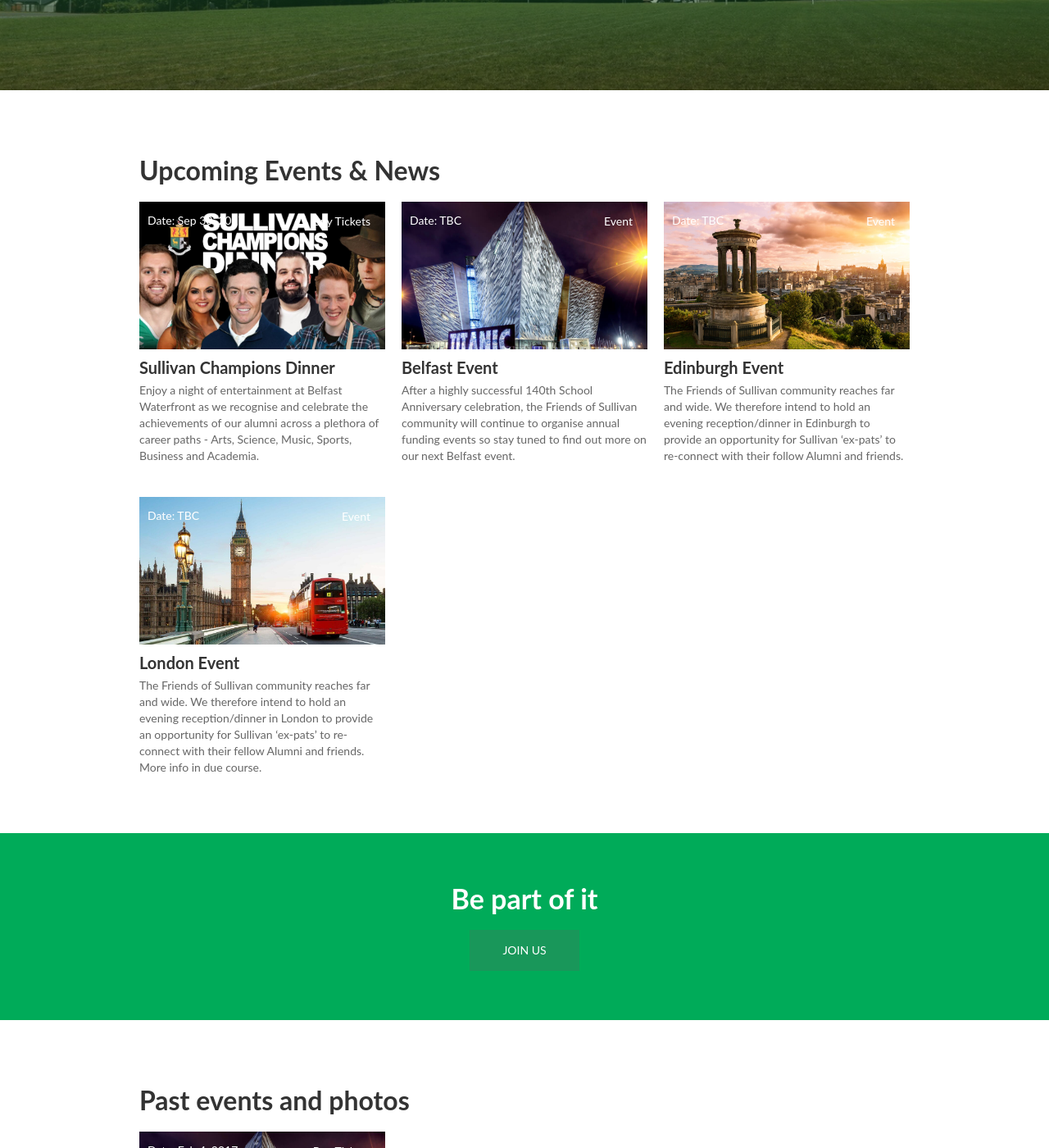
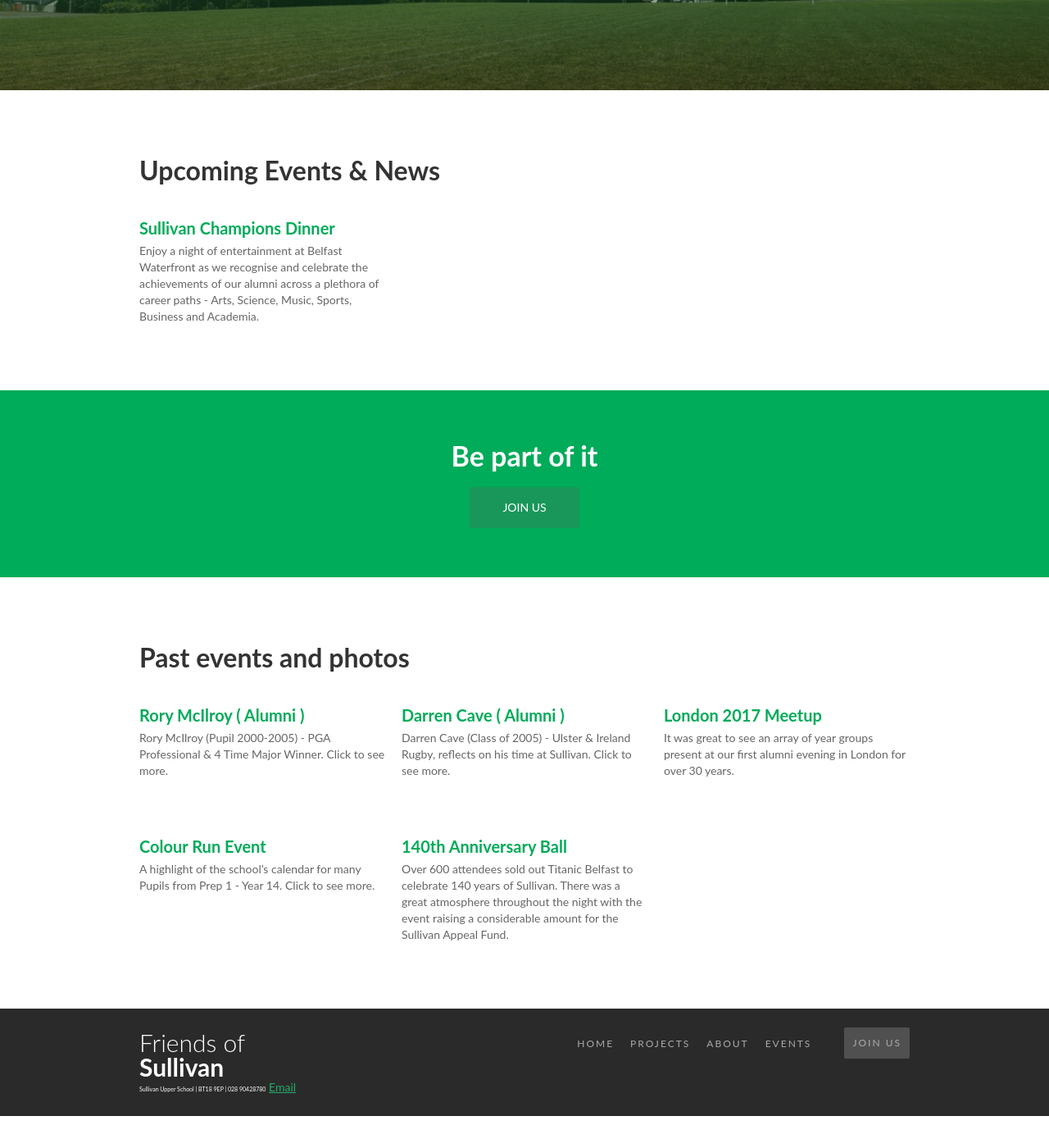
Before and after one commit to friendsofsullivan/fos, a Jekyll site: the page built from events/index.html, in a window 1280 px wide and 1400 px high, scrolled down 300 px. Shown: the whole window at 82% size. Built offline with Jekyll 4.4.1, drawn with Linux system fonts in a browser that asks for light colours; after the commit the page ends 1661 px from its top, so only the background shows below that.

Commit message:
changes and cms added

```diff
--- a/_layouts/about.html
+++ b/_layouts/about.html
@@ -42,7 +42,7 @@
       <div class="w-dyn-list">
         <div class="w-dyn-items w-row w-clearfix">
           <div class="w-dyn-item w-col w-col-4 project-block">
-            <a class="w-inline-block project-link" href="/fos/projects/">
+            <a class="w-inline-block project-link" href="{{ "/projects" | prepend: site.baseurl }}/">
               <div class="project-image"></div>
               <div class="project-tag"></div>
               <div class="project-title">[2016] School Enhancement Programme</div>
--- a/_layouts/post.html
+++ b/_layouts/post.html
@@ -12,9 +12,8 @@
       <div class="w-richtext">
         <h2>Sullivan Upper School {{ page.title }} </h2>
         <div class="alternate-image with-padding">
-               <iframe class="project-flyby" src="https://www.youtube.com/embed/CMJSX-4OWIA" frameborder="0" allowfullscreen></iframe>
+               <iframe class="project-flyby" src="{{ page.video-link }}" frameborder="0" allowfullscreen></iframe>
         </div>
-
         {{ content }}
       </div>
     </div>
--- a/_posts/2017-02-04-140th-anniversary-ball.markdown
+++ b/_posts/2017-02-04-140th-anniversary-ball.markdown
@@ -5,6 +5,8 @@
 categories: events fundraising
 description: Over 600 attendees sold out Titanic Belfast to celebrate 140 years of Sullivan. There was a great atmosphere throughout the night with the event raising a considerable amount for the Sullivan Appeal Fund.
 past-event: "Yes"
+video-link: //www.youtube.com/embed/CMJSX-4OWIA
+
 ---
 We celebrated the school’s 140th Anniversary in spectacular fashion with a Gala Ball at Titanic Belfast on 4th February 2017.
 
--- /dev/null
+++ b/_posts/2017-06-29-colour-run-event.markdown
@@ -0,0 +1,13 @@
+---
+layout: post
+title:  "Colour Run Event"
+date:   2017-06-29
+categories: events fundraising
+description: A highlight of the school’s calendar for many Pupils from Prep 1 - Year 14.  Click to see more.
+past-event: "Yes"
+video-link: //www.youtube.com/embed/HFNm4yCL8u0
+
+---
+A highlight of the school’s calendar for many. Pupils from Prep 1 - Year 14, donned their sporting attire to be covered head to toe in all the colours of the rainbow by teachers and members of staff.
+
+All whilst taking part in a 5K fun run at the school. Through participant sponsorship the event raised over £7000 for the Sullivan Upper Appeal Fund.
--- /dev/null
+++ b/_posts/2017-10-10-london-2017-meetup.markdown
@@ -0,0 +1,12 @@
+---
+layout: post
+title:  "London 2017 Meetup"
+date:   2017-10-10
+categories: events fundraising meetups
+description: It was great to see an array of year groups present at our first alumni evening in London for over 30 years.
+past-event: "Yes"
+video-link: //www.youtube.com/embed/CMJSX-4OWIA
+
+---
+It was great to see an array of year groups present at our first alumni evening in London for over 30 years. An enjoyable evening was had by all, catching up with former compatriots and meeting new ones. Contact us to register
+your interest for the 2018 meet-up.
--- /dev/null
+++ b/_posts/2018-03-16-darren-cave.markdown
@@ -0,0 +1,13 @@
+---
+layout: post
+title:  "Darren Cave ( Alumni )"
+date:   2017-10-10
+categories: events fundraising alumni
+description: Darren Cave (Class of 2005) - Ulster & Ireland Rugby, reflects on his time at Sullivan.  Click to see more.
+
+past-event: "Yes"
+video-link: //www.youtube.com/embed/HK6vaDI08Y0
+
+---
+TO CHANGE It was great to see an array of year groups present at our first alumni evening in London for over 30 years. An enjoyable evening was had by all, catching up with former compatriots and meeting new ones. Contact us to register
+your interest for the 2018 meet-up.
--- /dev/null
+++ b/_posts/2018-03-16-rory-mcllroy.markdown
@@ -0,0 +1,13 @@
+---
+layout: post
+title:  "Rory McIlroy ( Alumni )"
+date:   2017-10-10
+categories: events fundraising alumni
+description: Rory McIlroy (Pupil 2000-2005) - PGA Professional & 4 Time Major Winner.  Click to see more.
+
+past-event: "Yes"
+video-link: //www.youtube.com/embed/ZAQlkFOn_70
+
+---
+TO CHANGE It was great to see an array of year groups present at our first alumni evening in London for over 30 years. An enjoyable evening was had by all, catching up with former compatriots and meeting new ones. Contact us to register
+your interest for the 2018 meet-up.
--- a/events/index.html
+++ b/events/index.html
@@ -8,13 +8,9 @@
 {% endfor %} -->
 
   <div class="w-section hero-section blog-hero">
-
   	{% include navbar.html %}
-
     <div class="hero-overlay"></div>
-    <!-- <%- include('partials/nav_bar') %> -->
     <h1>What's on & updates</h1>
-
   </div>
 
   <div class="w-section section">
@@ -22,62 +18,25 @@
       <div class="w-richtext">
           <h2>Upcoming Events & News</h2>
       </div>
+      <br>
       <div class="w-dyn-list">
         <div class="w-dyn-items w-row">
-
               {% for post in site.posts %}
                  {% unless post.past-event == 'Yes' %}
       	         <div class="w-dyn-item w-col w-col-4 blog-block">
-	            <a class="w-inline-block project-link blog-link" href="{{ post.external-link }}" target="_blank"data-ix="blog-link">
-	              <div class="blog-image-wrapper">
+      	            <a style="color:#00AB59; height: 140px;" class="w-inline-block project-link blog-link small" href="{{ post.external-link }}" target="_blank"data-ix="blog-link">
+      <!-- 	          <div class="blog-image-wrapper">
       	                <div class="blog-date">Date: {{ post.date | date: "%b %-d, %Y"}}</div>
       	                <div class="blog-category">Buy Tickets</div>
       	                <div class="blog-image sport-event"></div>
-	              </div>
+      	              </div> -->
       	              <div class="blog-title">{{ post.title }}</div>
       	              <div class="blog-description">{{ post.description }}</div>
       	           </a>
       	          </div>
                   {% endunless %}
       		     {% endfor %}
-
-          <div class="w-dyn-item w-col w-col-4 blog-block">
-            <a class="w-inline-block project-link blog-link" href="#" data-ix="blog-link">
-              <div class="blog-image-wrapper">
-                <div class="blog-date">Date:  TBC</div>
-                <div class="blog-category">Event</div>
-                <div class="blog-image gala-ball"></div>
           </div>
-              <div class="blog-title">Belfast Event</div>
-              <div class="blog-description">After a highly successful 140th School Anniversary celebration, the Friends of Sullivan community will continue to organise annual funding events so stay tuned to find out more on our next Belfast event.</div>
-            </a>
-          </div>
-          <div class="w-dyn-item w-col w-col-4 blog-block">
-            <a class="w-inline-block project-link blog-link" href="#" data-ix="blog-link">
-              <div class="blog-image-wrapper">
-                <div class="blog-date">Date: TBC</div>
-                <div class="blog-category">Event</div>
-                <div class="blog-image ed-event"></div>
-              </div>
-              <div class="blog-title">Edinburgh Event</div>
-              <div class="blog-description">The Friends of Sullivan community reaches far and wide. We therefore intend to hold an evening reception/dinner in Edinburgh to provide an opportunity for Sullivan ‘ex-pats’ to re-connect with their follow Alumni and friends.</div>
-            </a>
-          </div>
-          <div class="w-dyn-item w-col w-col-4 blog-block">
-            <a class="w-inline-block project-link blog-link" href="#" data-ix="blog-link">
-              <div class="blog-image-wrapper">
-                <div class="blog-date">Date: TBC</div>
-                <div class="blog-category">Event</div>
-                <div class="blog-image lond-event"></div>
-              </div>
-              <div class="blog-title">London Event</div>
-              <div class="blog-description">The Friends of Sullivan community reaches far and wide. We therefore intend to hold an evening reception/dinner in London to provide an opportunity for Sullivan ‘ex-pats’ to re-connect with their fellow Alumni and friends. More info in due course.</div>
-            </a>
-          </div>
-        </div>
-        <!-- <div class="w-dyn-empty">
-          <p>No items found.</p>
-        </div> -->
       </div>
     </div>
   </div>
@@ -93,19 +52,19 @@
       <div class="w-richtext">
           <h2>Past events and photos</h2>
       </div>
-
+      <br>
       <div class="w-dyn-list">
         <div class="w-dyn-items w-row">
 
         {% for post in site.posts %}
            {% unless post.past-event == 'No' %}
            <div class="w-dyn-item w-col w-col-4 blog-block">
-              <a class="w-inline-block project-link blog-link" href="{{ post.url | prepend: site.baseurl }}" target="_blank"data-ix="blog-link">
-                <div class="blog-image-wrapper">
+              <a style="color:#00AB59; height: 140px;" class="w-inline-block project-link blog-link" href="{{ post.url | prepend: site.baseurl }}" target="_blank"data-ix="blog-link">
+       <!--     <div class="blog-image-wrapper">
                   <div class="blog-date">Date: {{ post.date | date: "%b %-d, %Y"}}</div>
                   <div class="blog-category">Buy Tickets</div>
                   <div class="blog-image gala-ball"></div>
-                </div>
+                </div> -->
                 <div class="blog-title">{{ post.title }}</div>
                 <div class="blog-description">{{ post.description }}</div>
              </a>
```
Also changed, not shown: _posts/2017-09-30-champions-dinner.markdown (+4 -3 lines), 3 other files. Lines whose indentation alone changed are shown as unchanged.
